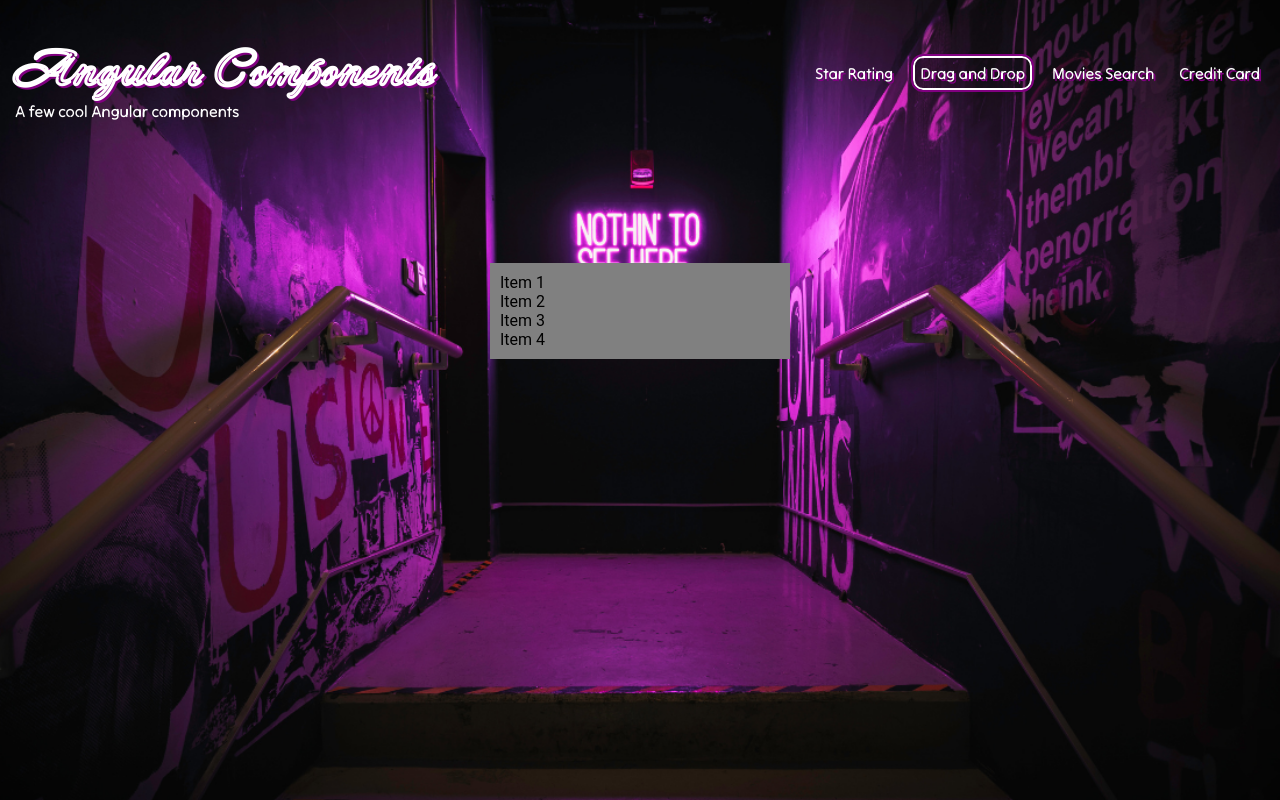
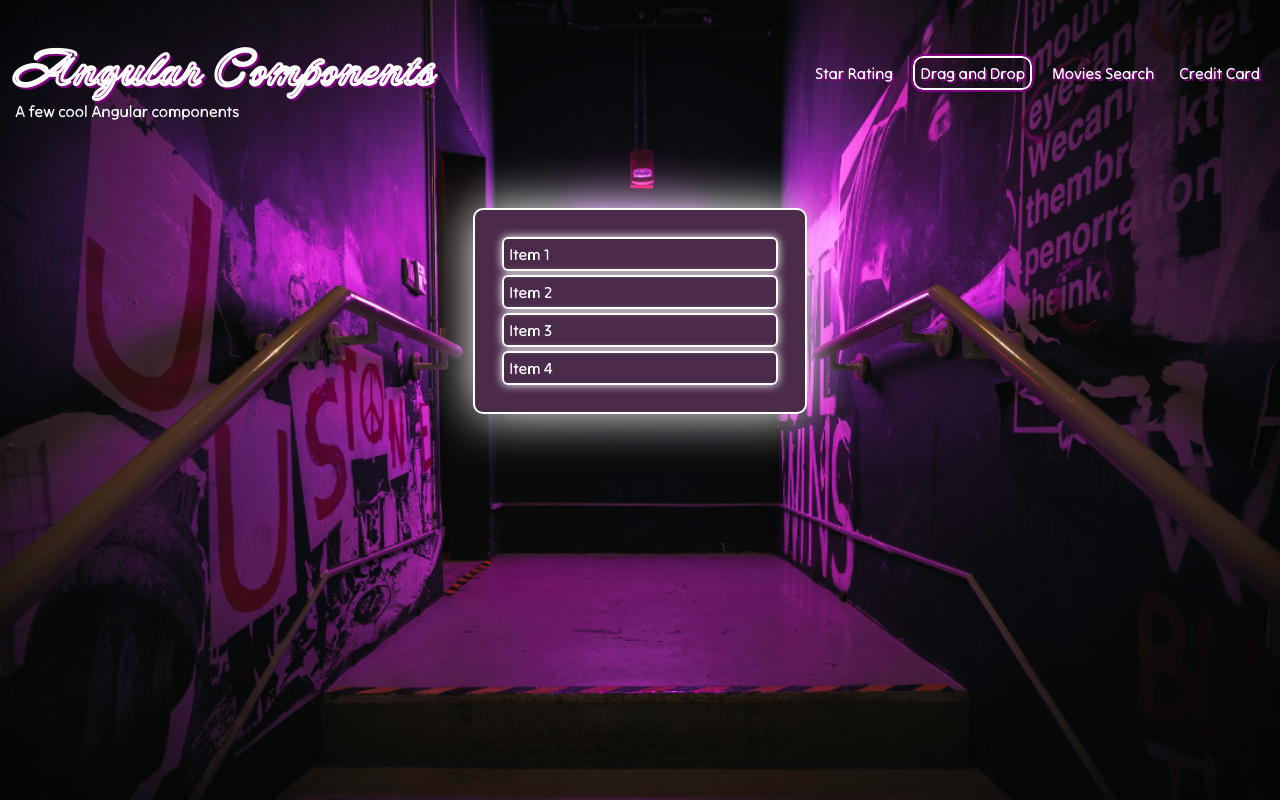
Before and after one commit to jkelley5000/angular-sandbox-2, an Angular app: page /drag-and-drop in a window 1280 px wide. Built offline with nearby package versions, Linux system fonts and the light colour scheme.

Commit message:
Added style to the Drag and Drop component.

```diff
--- a/src/app/components/drag-and-drop/drag-and-drop.component.html
+++ b/src/app/components/drag-and-drop/drag-and-drop.component.html
@@ -1,4 +1,4 @@
-<div class="drag-and-drop">
+<div class="container-theme drag-and-drop">
     <div cdkDropList [cdkDropListData]="items" (cdkDropListDropped)="drop($event)" class="list">
         @for (item of items; track $index) {
             <div cdkDrag class="list-item">
--- a/src/app/components/drag-and-drop/drag-and-drop.component.scss
+++ b/src/app/components/drag-and-drop/drag-and-drop.component.scss
@@ -1,13 +1,19 @@
 .drag-and-drop {
     .list {
         width: 300px;
-        background-color: gray;
         padding: 10px;
         display: flex;
         flex-direction: column;
 
         .list-item {
+            border: solid 2px white;
+            border-radius: 6px;
+            padding: 5px;
+            margin: 2px;
             cursor: grab;
+            font-family: 'Tilt Neon';
+            color: #fff;
+            box-shadow: 0px 0px 10px #fff;
         }
     }
 }
```
